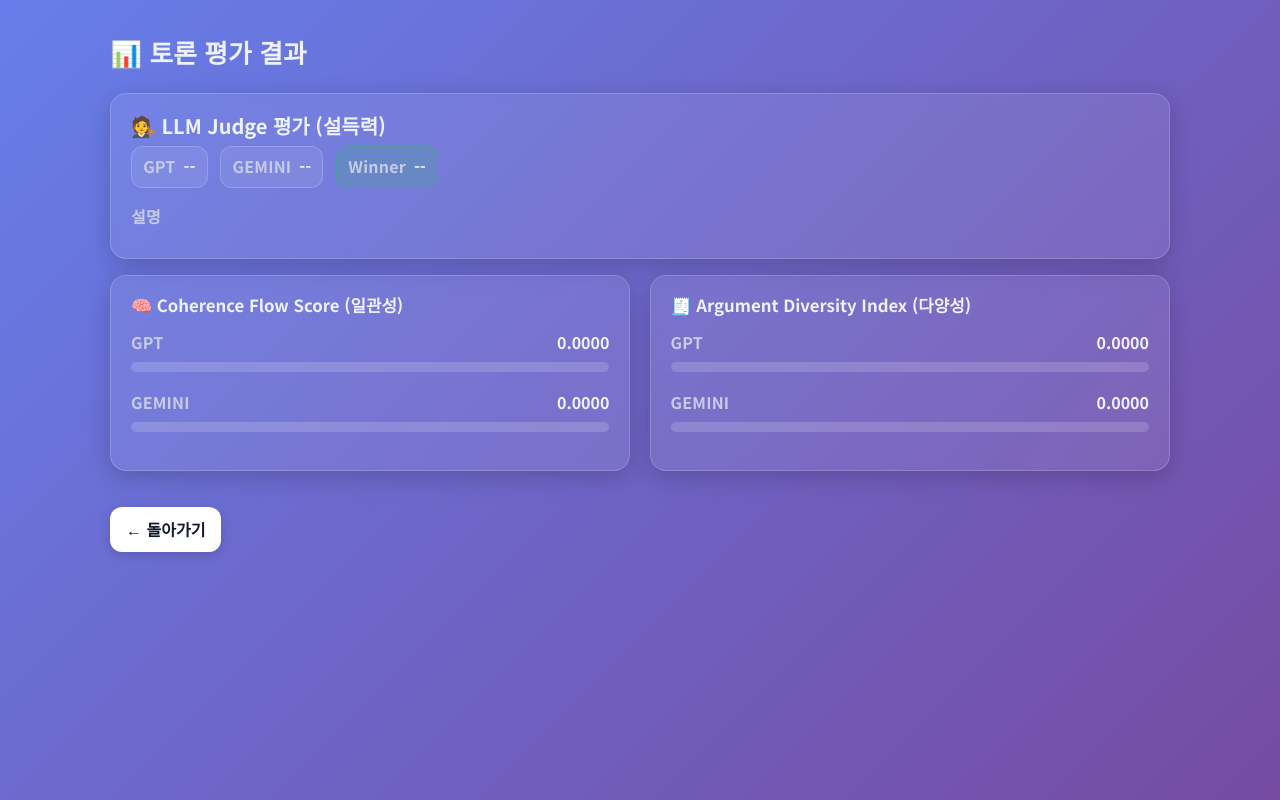
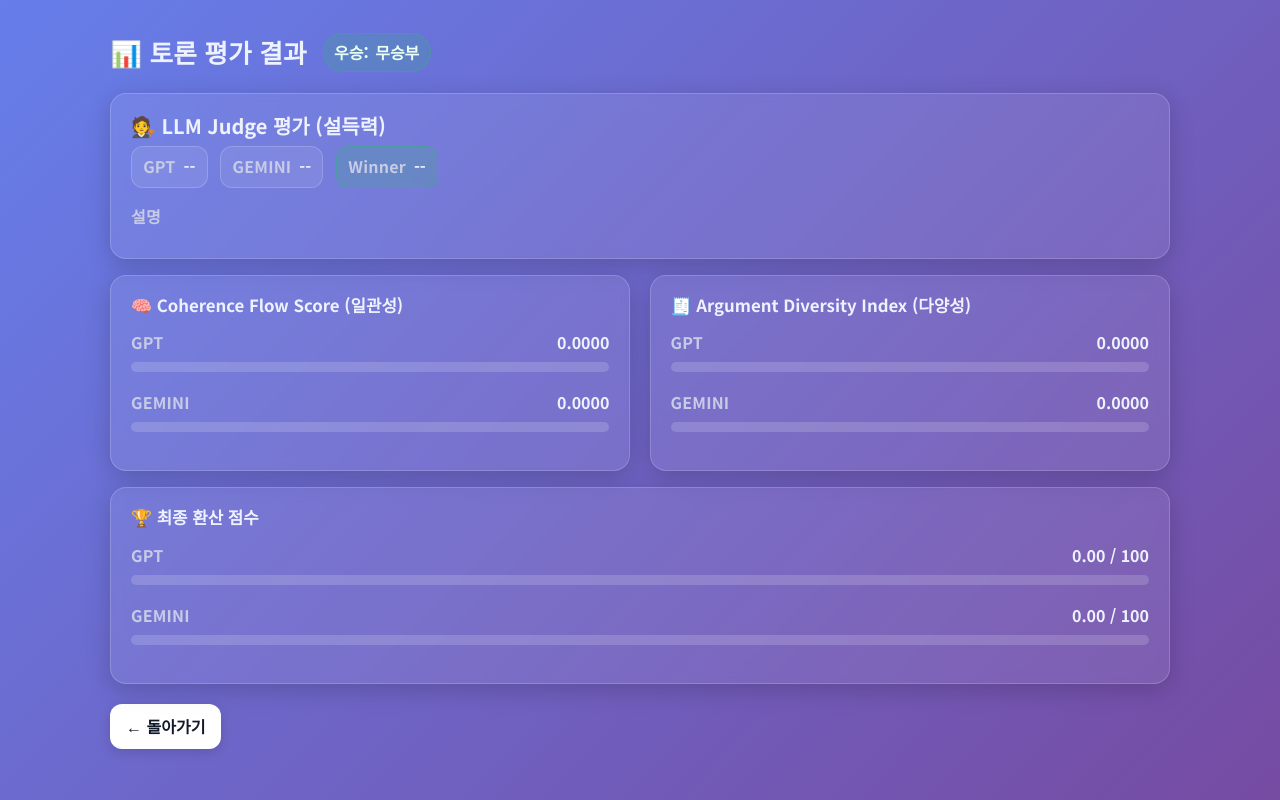
Before and after one commit to Human-Language-Intelligence/llms-discussions, a Flask app: template templates/result.html in a window 1280 px wide. Run offline with Flask 3, Linux system fonts and the light colour scheme; the template is opened without the code that fills it, so the values that code supplies are empty; parts of the project's set-up code (start-up, migrations or seed data) failed here and were passed over.

Commit message:
LLM Judge:Coherence:Diversity=2:1:1 weighting added at final score

```diff
--- a/templates/result.html
+++ b/templates/result.html
@@ -108,33 +108,98 @@
     const descEl = document.getElementById('judge-desc');
     const badge = document.getElementById('winner-badge');
 
-    // 1) 점수/우승자 파싱 (여러 포맷 허용)
+    // 1) 점수/우승자 파싱
     const headerRe = /GPT\s*:\s*\[\[?(\d+(?:\.\d+)?)\]?\]\s*[,;]?\s*GEMINI\s*:\s*\[\[?(\d+(?:\.\d+)?)\]?\]\s*[,;]?\s*winner\s*:\s*\[\[?([\w가-힣]+)\]?\]/i;
     const m = raw.match(headerRe);
 
+    let judgeGPT = 0, judgeGem = 0, winner = '';
+
     if (m) {
-      const gpt = m[1], gem = m[2], winner = (m[3] || '').toUpperCase();
-      if (gptEl) gptEl.textContent = gpt;
-      if (gemEl) gemEl.textContent = gem;
+      judgeGPT = parseFloat(m[1]);
+      judgeGem = parseFloat(m[2]);
+      winner = (m[3] || '').toUpperCase();
+
+      if (gptEl) gptEl.textContent = judgeGPT.toFixed(2);
+      if (gemEl) gemEl.textContent = judgeGem.toFixed(2);
       if (winEl) winEl.textContent = winner;
 
-      // 2) 설명 부분 추출 (헤더 제거 후 남는 텍스트)
+      // 설명 추출
       let desc = raw.slice(m.index + m[0].length).trim();
-      // 선행 구두점/불필요 문자 제거
       desc = desc.replace(/^[\s:.,\-–—]+/, '');
-      if (!desc) desc = raw;  // 안전장치
+      if (!desc) desc = raw;
       if (descEl) descEl.textContent = desc;
+    } else {
+      if (descEl) descEl.textContent = raw;
+    }
 
-      // 3) Winner 배지/하이라이트
-      if (badge && winner) {
-        badge.querySelector('strong').textContent = winner;
-        badge.classList.remove('hidden');
-        const winnerId = (winner === 'GPT') ? '#coh-gpt, #div-gpt' : '#coh-gem, #div-gem';
+    // 2) coherence & diversity 스코어 가져오기
+    const cohGPT = parseFloat(document.querySelector("#coh-gpt .value")?.textContent || "0");
+    const cohGem = parseFloat(document.querySelector("#coh-gem .value")?.textContent || "0");
+    const divGPT = parseFloat(document.querySelector("#div-gpt .value")?.textContent || "0");
+    const divGem = parseFloat(document.querySelector("#div-gem .value")?.textContent || "0");
+
+    // 3) 최종 점수 계산 (2:1:1 비율 → 최대 22점 기준 환산)
+    const maxScore = 22.0;
+    const rawFinalGPT = (judgeGPT * 2) + cohGPT + divGPT;
+    const rawFinalGem = (judgeGem * 2) + cohGem + divGem;
+
+    const finalGPT = (rawFinalGPT / maxScore) * 100;
+    const finalGem = (rawFinalGem / maxScore) * 100;
+
+    // 결과를 출력
+    const finalScoreBox = document.createElement("section");
+    finalScoreBox.className = "score-card";
+    finalScoreBox.innerHTML = `
+      <h3>🏆 최종 환산 점수</h3>
+      <div class="kpi" id="final-gpt">
+        <div class="kpi-row">
+          <span class="label">GPT</span>
+          <span class="value" title="(${judgeGPT.toFixed(2)}×2 + ${cohGPT.toFixed(4)} + ${divGPT.toFixed(4)}) / 22 × 100">
+            ${finalGPT.toFixed(2)} / 100
+          </span>
+        </div>
+        <div class="meter">
+          <div class="meter-fill" style="width: ${finalGPT.toFixed(2)}%;"></div>
+        </div>
+      </div>
+      <div class="kpi" id="final-gemini">
+        <div class="kpi-row">
+          <span class="label">GEMINI</span>
+          <span class="value" title="(${judgeGem.toFixed(2)}×2 + ${cohGem.toFixed(4)} + ${divGem.toFixed(4)}) / 22 × 100">
+            ${finalGem.toFixed(2)} / 100
+          </span>
+        </div>
+        <div class="meter">
+          <div class="meter-fill alt" style="width: ${finalGem.toFixed(2)}%;"></div>
+        </div>
+      </div>
+    `;
+
+    // 화면에 추가
+    const grid = document.querySelector(".grid");
+    if (grid) {
+      grid.insertAdjacentElement("afterend", finalScoreBox);
+    }
+
+    // 4) 우승자 표시
+    let finalWinner = '';
+    if (finalGPT > finalGem) finalWinner = 'GPT';
+    else if (finalGem > finalGPT) finalWinner = 'GEMINI';
+    else finalWinner = '무승부';
+
+    if (badge && finalWinner) {
+      badge.querySelector('strong').textContent = finalWinner;
+      badge.classList.remove('hidden');
+
+      const winnerId = finalWinner === 'GPT'
+        ? '#coh-gpt, #div-gpt, #final-gpt'
+        : finalWinner === 'GEMINI'
+        ? '#coh-gem, #div-gem, #final-gemini'
+        : '';
+
+      if (winnerId) {
         document.querySelectorAll(winnerId).forEach(el => el.classList.add('winner'));
       }
-    } else {
-      // 파싱 실패 시: 원본을 설명에 그대로 노출
-      if (descEl) descEl.textContent = raw;
     }
   })();
 </script>
```
